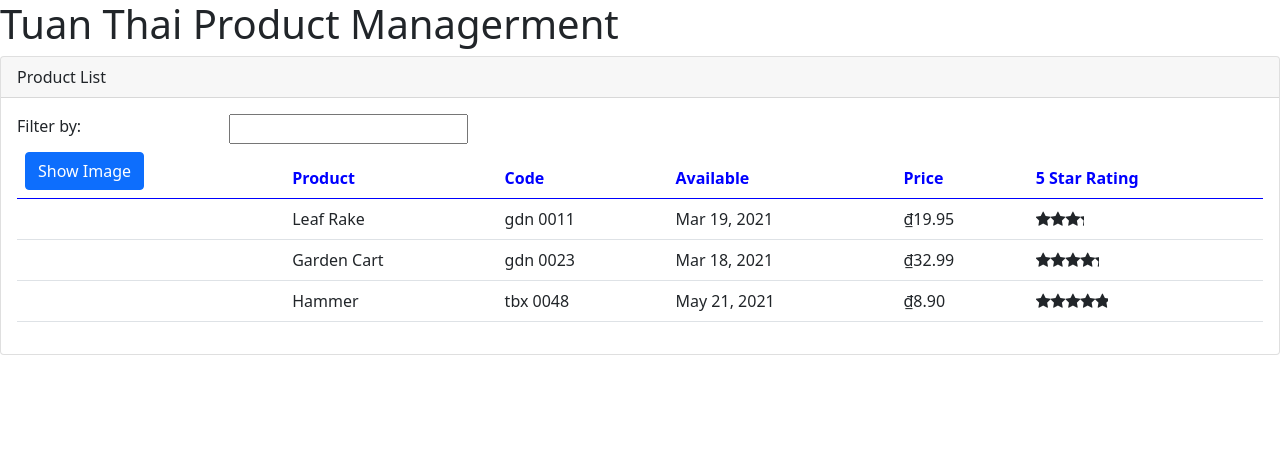
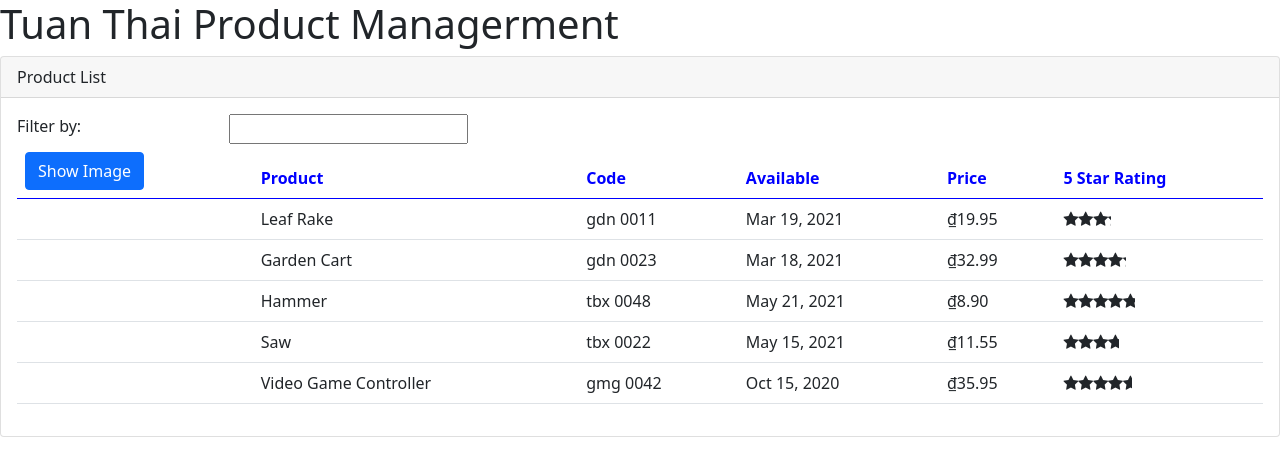
Before and after one commit to tuanta911/first-app, an Angular app: page / in a window 1280 px wide. Shown: the top 476 px of the page. Built offline with nearby package versions, Linux system fonts and the light colour scheme.

Commit message:
add service

```diff
--- a/angular.json
+++ b/angular.json
@@ -24,7 +24,8 @@
             "tsConfig": "tsconfig.app.json",
             "assets": [
               "src/favicon.ico",
-              "src/assets"
+              "src/assets",
+              "src/api"
             ],
             "styles": [
               "src/styles.css"
--- /dev/null
+++ b/src/api/products/products.json
@@ -0,0 +1,52 @@
+[
+  {
+    "productId": 1,
+    "productName": "Leaf Rake",
+    "productCode": "GDN-0011",
+    "releaseDate": "March 19, 2021",
+    "description": "Leaf rake with 48-inch wooden handle.",
+    "price": 19.95,
+    "starRating": 3.2,
+    "imageUrl": "assets/images/leaf_rake.png"
+  },
+  {
+    "productId": 2,
+    "productName": "Garden Cart",
+    "productCode": "GDN-0023",
+    "releaseDate": "March 18, 2021",
+    "description": "15 gallon capacity rolling garden cart",
+    "price": 32.99,
+    "starRating": 4.2,
+    "imageUrl": "assets/images/garden_cart.png"
+  },
+  {
+    "productId": 5,
+    "productName": "Hammer",
+    "productCode": "TBX-0048",
+    "releaseDate": "May 21, 2021",
+    "description": "Curved claw steel hammer",
+    "price": 8.9,
+    "starRating": 4.8,
+    "imageUrl": "assets/images/hammer.png"
+  },
+  {
+    "productId": 8,
+    "productName": "Saw",
+    "productCode": "TBX-0022",
+    "releaseDate": "May 15, 2021",
+    "description": "15-inch steel blade hand saw",
+    "price": 11.55,
+    "starRating": 3.7,
+    "imageUrl": "assets/images/saw.png"
+  },
+  {
+    "productId": 10,
+    "productName": "Video Game Controller",
+    "productCode": "GMG-0042",
+    "releaseDate": "October 15, 2020",
+    "description": "Standard two-button video game controller",
+    "price": 35.95,
+    "starRating": 4.6,
+    "imageUrl": "assets/images/xbox-controller.png"
+  }
+]
--- a/src/app/product/product-list/product-list.component.ts
+++ b/src/app/product/product-list/product-list.component.ts
@@ -1,17 +1,22 @@
+import { ProductService } from './../product.service';
 import { IProduct } from './../iproduct';
-import { Component, OnInit } from '@angular/core';
+import { Component, OnDestroy, OnInit } from '@angular/core';
+import { Subscription } from 'rxjs';
 
 @Component({
   selector: 'app-product-list',
   templateUrl: './product-list.component.html',
   styleUrls: ['./product-list.component.css'],
 })
-export class ProductListComponent implements OnInit {
+export class ProductListComponent implements OnInit, OnDestroy {
   pageTitle = 'Product List';
   imageWidth: number = 50;
   imageMargin: number = 2;
   showImage: boolean = false;
+  errorMessage = '';
+  sub!: Subscription;
 
+  private _productService;
   private _listFilter: string = '';
   get listFilter(): string {
     return this._listFilter;
@@ -21,43 +26,25 @@
     this._listFilter = value;
   }
 
-  products: IProduct[] = [
-    {
-      productId: 1,
-      productName: 'Leaf Rake',
-      productCode: 'GDN-0011',
-      releaseDate: 'March 19, 2021',
-      description: 'Leaf rake with 48-inch wooden handle.',
-      price: 19.95,
-      starRating: 3.2,
-      imageUrl: 'assets/images/leaf_rake.png',
-    },
-    {
-      productId: 2,
-      productName: 'Garden Cart',
-      productCode: 'GDN-0023',
-      releaseDate: 'March 18, 2021',
-      description: '15 gallon capacity rolling garden cart',
-      price: 32.99,
-      starRating: 4.2,
-      imageUrl: 'assets/images/garden_cart.png',
-    },
-    {
-      productId: 5,
-      productName: 'Hammer',
-      productCode: 'TBX-0048',
-      releaseDate: 'May 21, 2021',
-      description: 'Curved claw steel hammer',
-      price: 8.9,
-      starRating: 4.8,
-      imageUrl: 'assets/images/hammer.png',
-    },
-  ];
+  products: IProduct[] = [];
   filteredProducts: IProduct[] = this.products;
 
-  constructor() {}
+  constructor(productService: ProductService) {
+    this._productService = productService;
+  }
+  ngOnDestroy(): void {
+    this.sub.unsubscribe();
+  }
 
-  ngOnInit(): void {}
+  ngOnInit(): void {
+    this.sub = this._productService.getProduct().subscribe({
+      next: (productData) => {
+        this.products = productData;
+        this.filteredProducts = productData;
+      },
+      error: (err) => (this.errorMessage = err),
+    });
+  }
 
   toggleImage(): void {
     this.showImage = !this.showImage;
--- /dev/null
+++ b/src/app/product/product.service.ts
@@ -0,0 +1,35 @@
+import { IProduct } from './iproduct';
+import { Injectable } from '@angular/core';
+import { HttpClient, HttpErrorResponse } from '@angular/common/http';
+import { Observable, throwError } from 'rxjs';
+import { catchError, tap } from 'rxjs/operators';
+
+@Injectable({
+  providedIn: 'root',
+})
+export class ProductService {
+  private productURL = 'api/products/products.json';
+
+  constructor(private http: HttpClient) {}
+
+  getProduct(): Observable<IProduct[]> {
+    return this.http.get<IProduct[]>(this.productURL).pipe(
+      tap((data) => console.log('All', JSON.stringify(data))),
+      catchError(this.handleError)
+    );
+  }
+
+  private handleError(err: HttpErrorResponse): Observable<never> {
+    let errorMessage = '';
+    if (err.error instanceof ErrorEvent) {
+      // A client-side or network error occurred. Handle it accordingly.
+      errorMessage = `An error occurred: ${err.error.message}`;
+    } else {
+      // The backend returned an unsuccessful response code.
+      // The response body may contain clues as to what went wrong,
+      errorMessage = `Server returned code: ${err.status}, error message is: ${err.message}`;
+    }
+    console.error(errorMessage);
+    return throwError(errorMessage);
+  }
+}
```
Also changed, not shown: src/app/app.module.ts (+8 -2 lines), 1 other file (tests, documents, lock files or other folders).
